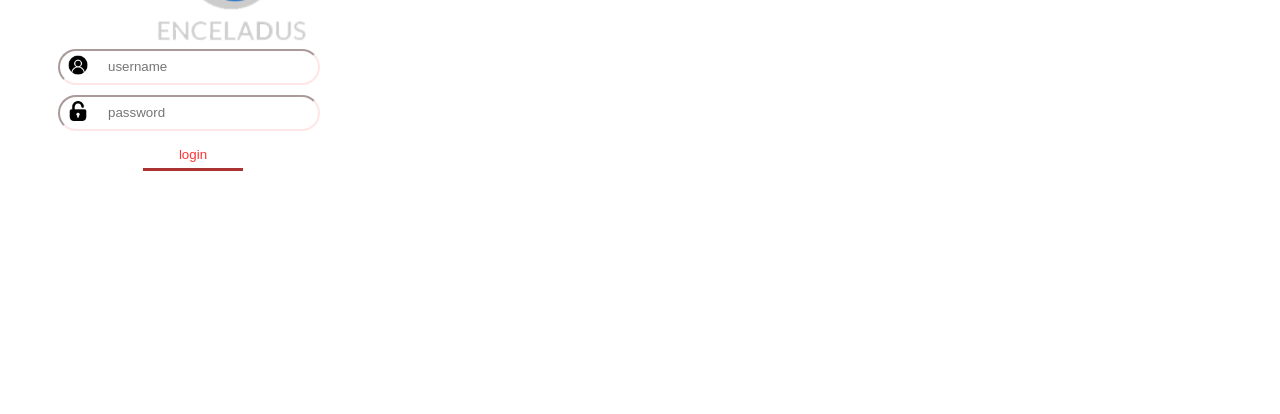
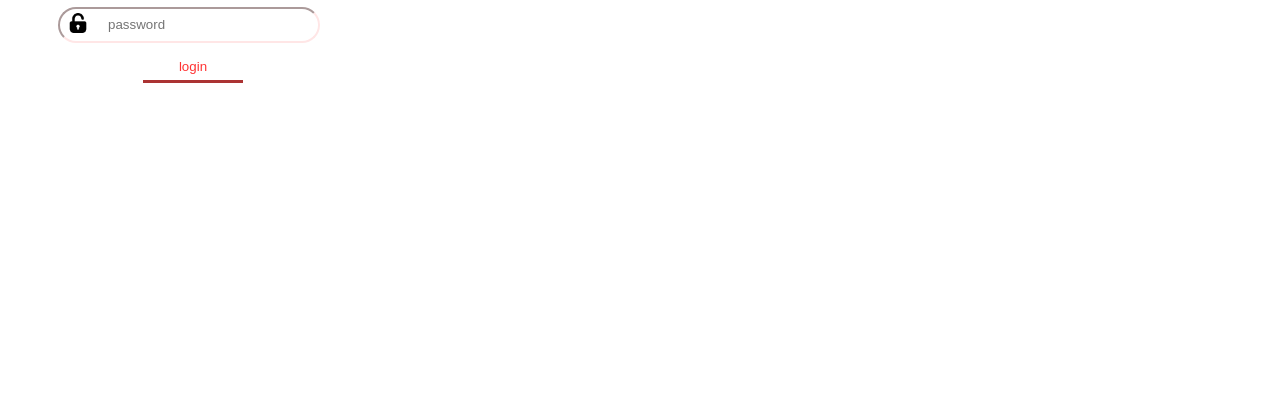
Before and after one commit to adolph-irizabimbuto/azulazen.github.io, a plain HTML site: page index.html in a window 1280 px wide. Shown: the part 386-800 px from the top of the page. Drawn offline with Linux system fonts and the light colour scheme.

Commit message:
Update style.css

```diff
--- a/josephus/src/loginPage/style.css
+++ b/josephus/src/loginPage/style.css
@@ -119,7 +119,7 @@
    flex-direction: column;
    margin-right : auto;
    flex-wrap: wrap;
-   margin: 200px 0rem 0rem 3.125rem;
+   margin: 7rem 0rem 0rem 3.125rem;
    width: 270px;
    height: 400px;
    border-radius: 0px 20px 0px 20px;
```
